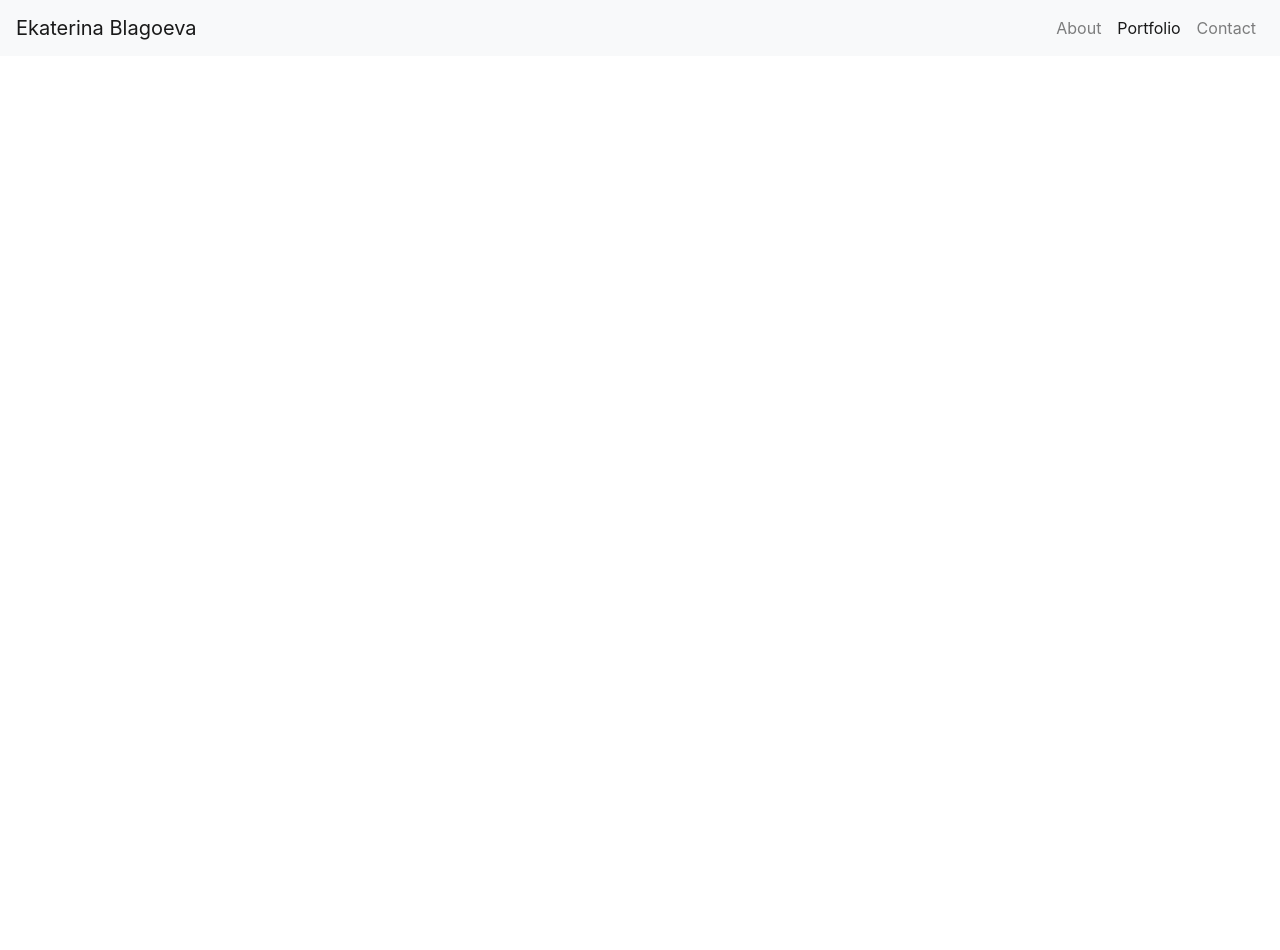
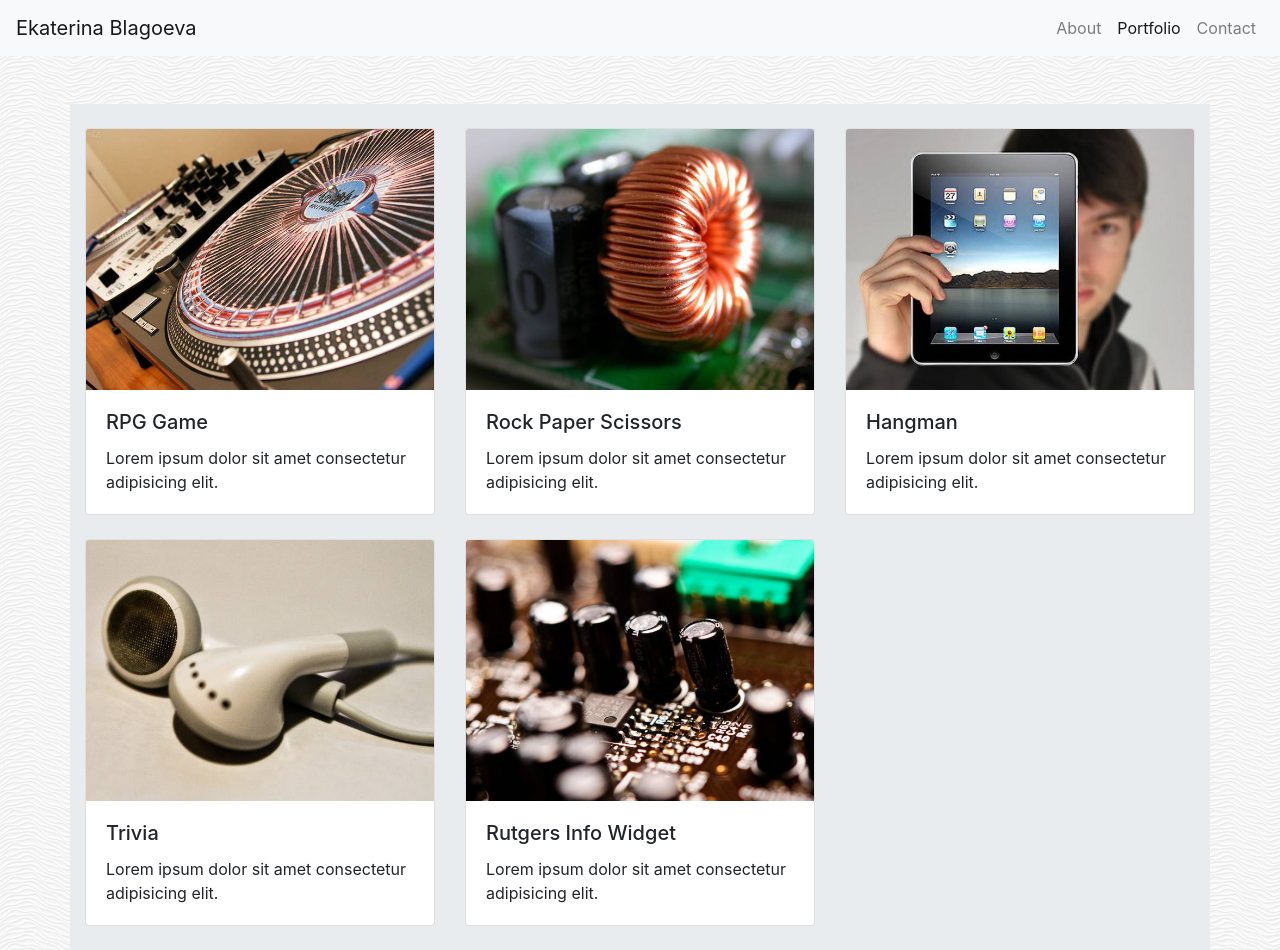
Before and after one commit to TiaDevilish/Bootstrap-Portfolio, a plain HTML site: page portfolio.html in a window 1280 px wide. Before the commit the page ends 800 px from the top, so only its background shows below. Drawn offline with nearby package versions, Linux system fonts and the light colour scheme.

Commit message:
added the portfolio page and background to  body

```diff
--- a/portfolio.html
+++ b/portfolio.html
@@ -6,7 +6,7 @@
         <link rel="stylesheet" href="https://stackpath.bootstrapcdn.com/bootstrap/4.4.1/css/bootstrap.min.css" integrity="sha384-Vkoo8x4CGsO3+Hhxv8T/Q5PaXtkKtu6ug5TOeNV6gBiFeWPGFN9MuhOf23Q9Ifjh" crossorigin="anonymous">
         <link href="https://fonts.googleapis.com/css?family=Lora&display=swap" rel="stylesheet">
     </head>
-    <body>
+    <body background="white-waves.png">
         <!--Navbar-->
         <nav class="navbar navbar-expand-lg navbar-light bg-light">
             <a class="navbar-brand" href="index.html">Ekaterina Blagoeva</a>
@@ -21,7 +21,56 @@
               </div>
             </div>
           </nav>
-
+        <!--Portfolio-->
+    <div style="background-color: #e9ecef;" class="container">
+        <div class="row row-cols-1 row-cols-md-3 mt-5">
+            <div class="col mb-4 mt-4">
+              <div class="card">
+                <img src="rpg.jpg" class="card-img-top" alt="...">
+                <div class="card-body">
+                  <h5 class="card-title">RPG Game</h5>
+                  <p class="card-text">Lorem ipsum dolor sit amet consectetur adipisicing elit.</p>
+                </div>
+              </div>
+            </div>
+            <div class="col mb-4 mt-4">
+              <div class="card">
+                <img src="rockpaperscissors.jpg" class="card-img-top" alt="...">
+                <div class="card-body">
+                  <h5 class="card-title">Rock Paper Scissors</h5>
+                  <p class="card-text">Lorem ipsum dolor sit amet consectetur adipisicing elit.</p>
+                </div>
+              </div>
+            </div>
+            <div class="col mb-4 mt-4">
+              <div class="card">
+                <img src="hangman.jpg" class="card-img-top" alt="...">
+                <div class="card-body">
+                  <h5 class="card-title">Hangman</h5>
+                  <p class="card-text">Lorem ipsum dolor sit amet consectetur adipisicing elit.</p>
+                </div>
+              </div>
+            </div>
+            <div class="col mb-4">
+              <div class="card">
+                <img src="trivia.jpg" class="card-img-top" alt="...">
+                <div class="card-body">
+                  <h5 class="card-title">Trivia</h5>
+                  <p class="card-text">Lorem ipsum dolor sit amet consectetur adipisicing elit.</p>
+                </div>
+              </div>
+            </div>
+            <div class="col mb-4">
+                <div class="card">
+                  <img src="rutgersinfo.jpg" class="card-img-top" alt="...">
+                  <div class="card-body">
+                    <h5 class="card-title">Rutgers Info Widget</h5>
+                    <p class="card-text">Lorem ipsum dolor sit amet consectetur adipisicing elit.</p>
+                  </div>
+                </div>
+              </div>
+          </div>
+        </div>
 
     </body>
 </html>
```
Also changed, not shown: contact.html (+1 -1 lines), index.html (+1 -1 lines), hangman.jpg (added), rockpaperscissors.jpg (added), rpg.jpg (added), rutgersinfo.jpg (added), trivia.jpg (added), white-waves.png (added).
